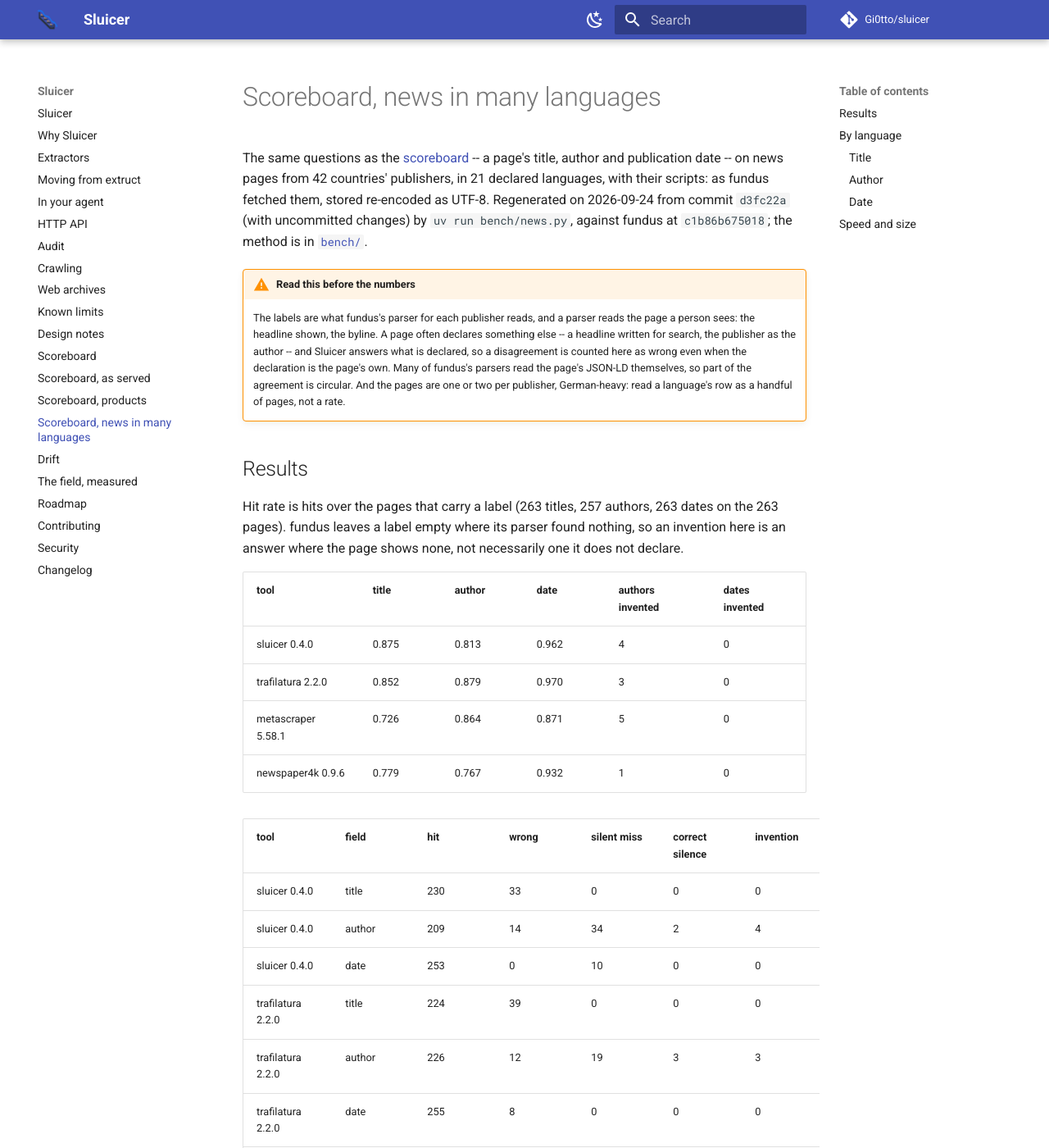
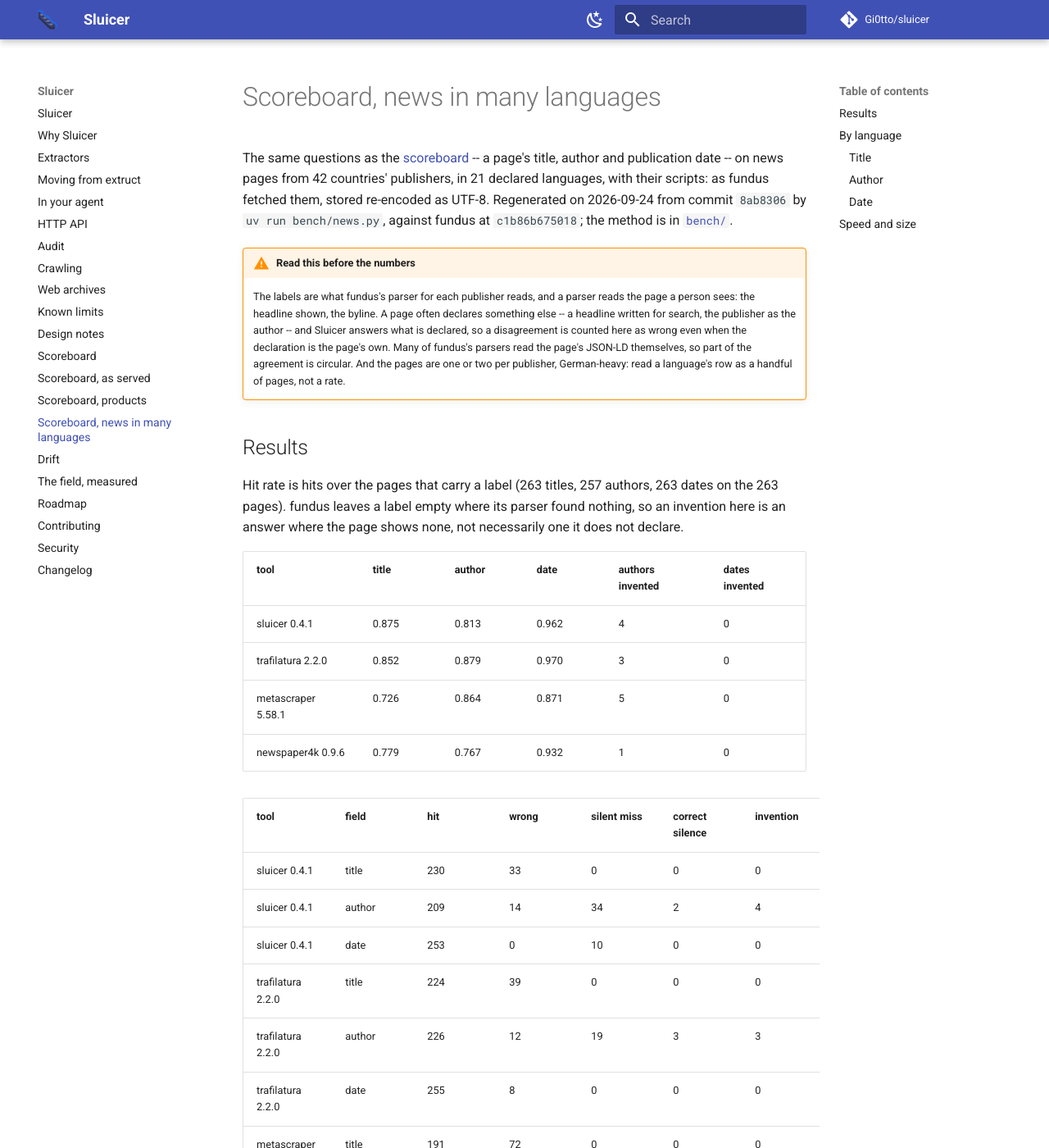
Before and after one commit to Gi0tto/sluicer, an MkDocs documentation site: the page built from docs/scoreboard-news.md, in a window 1280 px wide and 1400 px high. Shown: the whole window at 82% size. Built offline with MkDocs 1.6.1 and Material for MkDocs 9.7.7, drawn with Linux system fonts in a browser that asks for light colours; comment, search, counter and statistics services are not loaded; some of the changed text lies outside the part shown.

Commit message:
docs: the news scoreboard measured with 0.4.1, and its figures in the README
Titles 0.875 and authors 0.813, the same as the board committed with it:
the README, the docs home and the changelog still quoted 0.863 and
0.817, which were the first run's, before the fixes that run found.

```diff
--- a/docs/scoreboard-news.md
+++ b/docs/scoreboard-news.md
@@ -4,7 +4,7 @@
 author and publication date -- on news pages from 42 countries'
 publishers, in 21 declared languages, with their scripts:
 as fundus fetched them, stored re-encoded as UTF-8.
-Regenerated on 2026-09-24 from commit `d3fc22a` (with uncommitted changes) by
+Regenerated on 2026-09-24 from commit `8ab8306` by
 `uv run bench/news.py`, against fundus at `c1b86b675018`; the method is in
 [`bench/`](https://github.com/Gi0tto/sluicer/tree/main/bench).
 
@@ -25,16 +25,16 @@
 
 | tool | title | author | date | authors invented | dates invented |
 |---|---|---|---|---|---|
-| sluicer 0.4.0 | 0.875 | 0.813 | 0.962 | 4 | 0 |
+| sluicer 0.4.1 | 0.875 | 0.813 | 0.962 | 4 | 0 |
 | trafilatura 2.2.0 | 0.852 | 0.879 | 0.970 | 3 | 0 |
 | metascraper 5.58.1 | 0.726 | 0.864 | 0.871 | 5 | 0 |
 | newspaper4k 0.9.6 | 0.779 | 0.767 | 0.932 | 1 | 0 |
 
 | tool | field | hit | wrong | silent miss | correct silence | invention | hit rate | right when answering |
 |---|---|---|---|---|---|---|---|---|
-| sluicer 0.4.0 | title | 230 | 33 | 0 | 0 | 0 | 0.875 | 0.875 |
-| sluicer 0.4.0 | author | 209 | 14 | 34 | 2 | 4 | 0.813 | 0.921 |
-| sluicer 0.4.0 | date | 253 | 0 | 10 | 0 | 0 | 0.962 | 1.000 |
+| sluicer 0.4.1 | title | 230 | 33 | 0 | 0 | 0 | 0.875 | 0.875 |
+| sluicer 0.4.1 | author | 209 | 14 | 34 | 2 | 4 | 0.813 | 0.921 |
+| sluicer 0.4.1 | date | 253 | 0 | 10 | 0 | 0 | 0.962 | 1.000 |
 | trafilatura 2.2.0 | title | 224 | 39 | 0 | 0 | 0 | 0.852 | 0.852 |
 | trafilatura 2.2.0 | author | 226 | 12 | 19 | 3 | 3 | 0.879 | 0.938 |
 | trafilatura 2.2.0 | date | 255 | 8 | 0 | 0 | 0 | 0.970 | 0.970 |
@@ -51,7 +51,7 @@
 
 ### Title
 
-| language | pages | sluicer 0.4.0 | trafilatura 2.2.0 | metascraper 5.58.1 | newspaper4k 0.9.6 |
+| language | pages | sluicer 0.4.1 | trafilatura 2.2.0 | metascraper 5.58.1 | newspaper4k 0.9.6 |
 |---|---|---|---|---|---|
 | de | 109 | 95/109 | 91/109 | 87/109 | 85/109 |
 | en | 90 | 76/90 | 74/90 | 58/90 | 74/90 |
@@ -78,7 +78,7 @@
 
 ### Author
 
-| language | pages | sluicer 0.4.0 | trafilatura 2.2.0 | metascraper 5.58.1 | newspaper4k 0.9.6 |
+| language | pages | sluicer 0.4.1 | trafilatura 2.2.0 | metascraper 5.58.1 | newspaper4k 0.9.6 |
 |---|---|---|---|---|---|
 | de | 109 | 87/107 | 98/107 | 93/107 | 85/107 |
 | en | 90 | 81/89 | 83/89 | 82/89 | 72/89 |
@@ -105,7 +105,7 @@
 
 ### Date
 
-| language | pages | sluicer 0.4.0 | trafilatura 2.2.0 | metascraper 5.58.1 | newspaper4k 0.9.6 |
+| language | pages | sluicer 0.4.1 | trafilatura 2.2.0 | metascraper 5.58.1 | newspaper4k 0.9.6 |
 |---|---|---|---|---|---|
 | de | 109 | 102/109 | 105/109 | 97/109 | 106/109 |
 | en | 90 | 89/90 | 87/90 | 79/90 | 90/90 |
@@ -134,7 +134,7 @@
 
 | tool | seconds for all pages | packages installed |
 |---|---|---|
-| sluicer 0.4.0 | 1.10 | 3 |
+| sluicer 0.4.1 | 1.07 | 3 |
 | trafilatura 2.2.0 | 2.10 | 17 |
 | metascraper 5.58.1 | 2.38 | 125 |
 | newspaper4k 0.9.6 | 15.71 | 22 |
```
Also changed, not shown: CHANGELOG.md (+1 -1 lines), README.md (+2 -2 lines), docs/index.md (+2 -2 lines).
